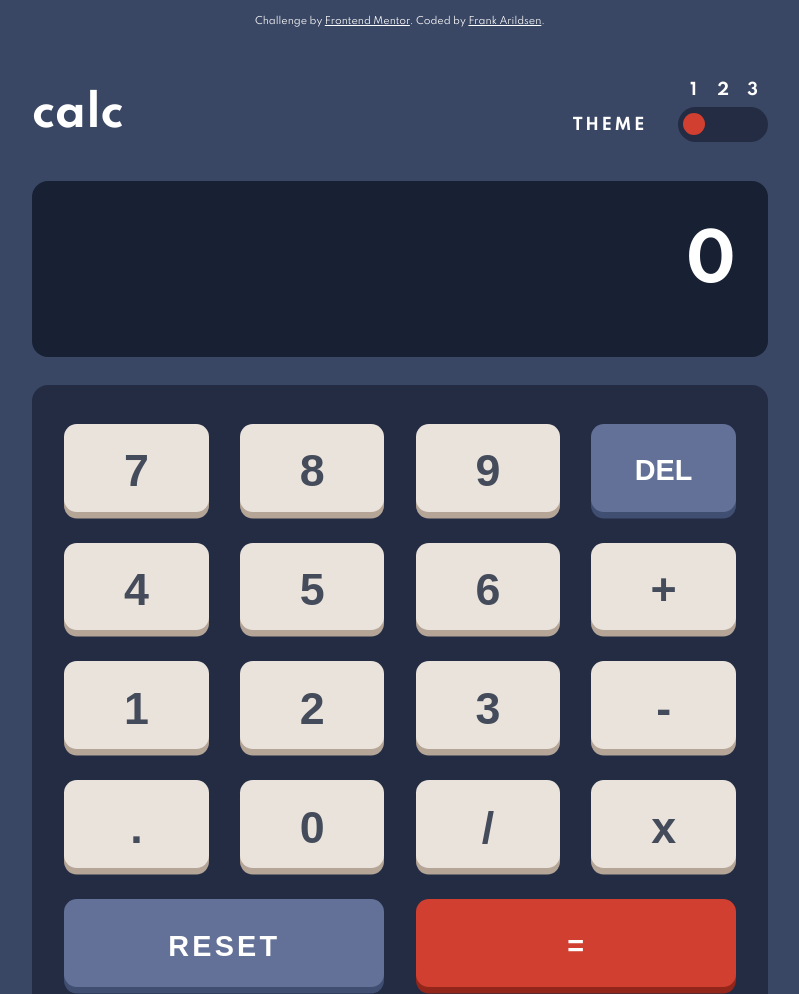
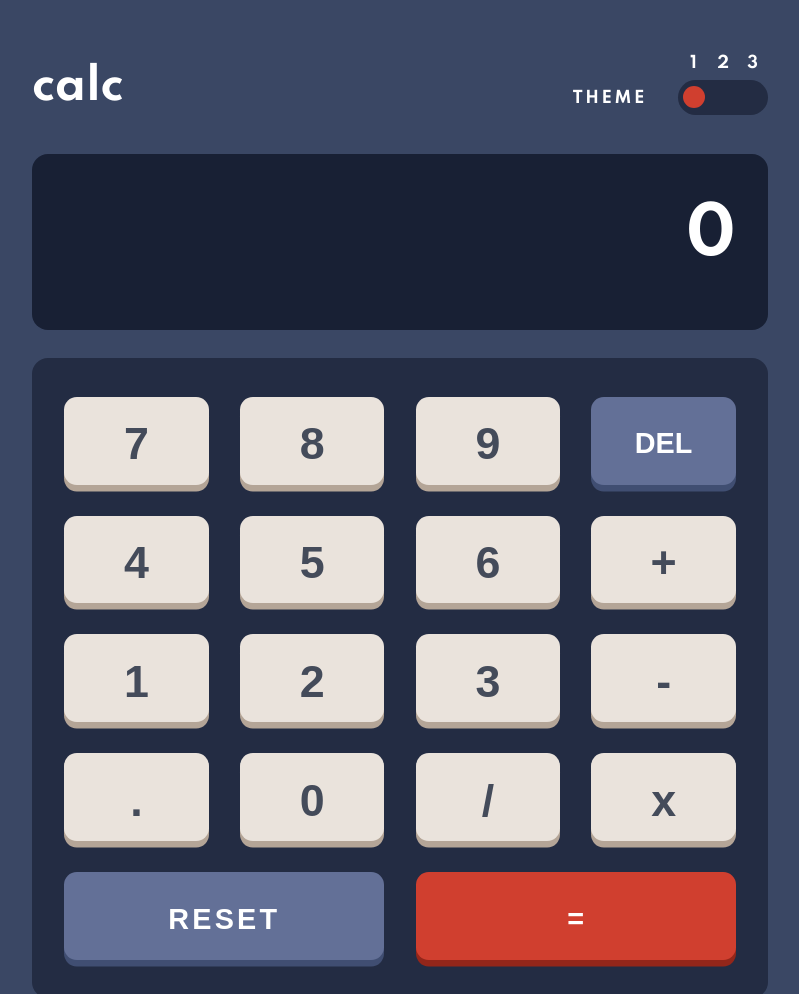
Before and after one commit to farildsen/calculater-app, a website: page src/index.html in a window 1280 px wide. Shown: the top 994 px of the page, without its empty margins (240-1039 px from the left). Drawn offline with Linux system fonts and the light colour scheme.

Commit message:
removed header

```diff
--- a/src/index.html
+++ b/src/index.html
@@ -21,11 +21,6 @@
 
   </head>
   <body>
-
-    <header>
-      Challenge by <a href="https://www.frontendmentor.io?ref=challenge" target="_blank">Frontend Mentor</a>.
-      Coded by <a href="#">Frank Arildsen</a>.
-    </header>
 
     <div class="calc-grid">
       <div class="calc-header">
```
